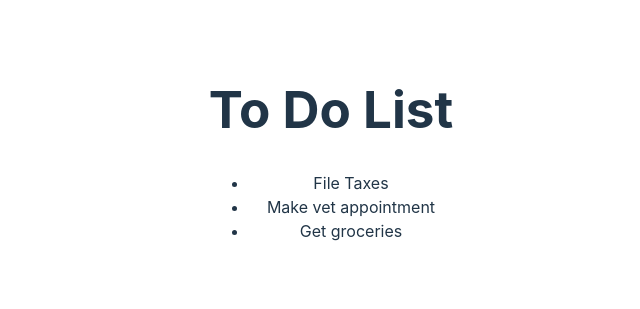
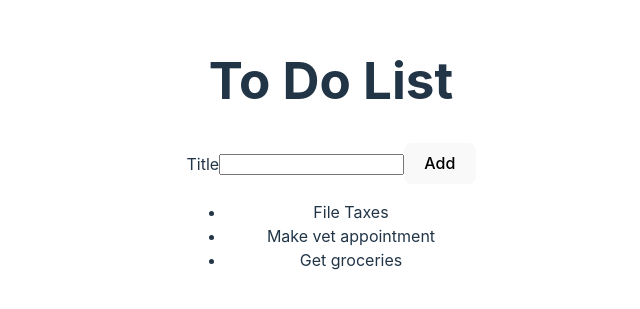
Before and after one commit to lauradurandv/react-todo, a React (Vite) app: page / in a window 1280 px wide. Shown: the part 247-556 px from the top of the page, without its empty margins (309-949 px from the left). Built offline with nearby package versions, Linux system fonts and the light colour scheme.

Commit message:
creating TodoList and AddTodoForm.

```diff
--- /dev/null
+++ b/src/AddTodoForm.jsx
@@ -0,0 +1,10 @@
+function AddTodoForm(){
+    return(
+        <form>
+            <label htmlFor="todoTitle">Title</label>
+            <input id="todoTitle"/>
+            <button>Add</button>
+        </form>
+    )
+}
+export default AddTodoForm
--- a/src/App.jsx
+++ b/src/App.jsx
@@ -1,19 +1,8 @@
 import './App.css'
+import TodoList from './TodoList'
+import AddTodoForm from './AddTodoForm'
 
-//Objects
-const toDoList = [
-  {
-    id: 0,
-    title: "File Taxes"
-  },
-  {
-    id:1,
-    title: "Make vet appointment"
-  },{
-    id:2,
-    title: "Get groceries"
-  }
-]
+
 function App() {
 
 
@@ -21,15 +10,8 @@
     <>
     <div>
       <h1>To Do List</h1>
-      <ul>
-        {
-          toDoList.map(function(item){
-            return(
-              <li key={item.id}>{item.title}</li>
-            )
-          })
-        }
-      </ul>
+      <AddTodoForm/>
+      <TodoList/>
     </div>
     </>
   )
--- /dev/null
+++ b/src/TodoList.jsx
@@ -0,0 +1,28 @@
+const toDoList = [
+  {
+    id: 0,
+    title: "File Taxes"
+  },
+  {
+    id:1,
+    title: "Make vet appointment"
+  },{
+    id:2,
+    title: "Get groceries"
+  }
+];
+
+function TodoList(){
+    return(
+        <ul>
+        {
+          toDoList.map(function(item){
+            return(
+              <li key={item.id}>{item.title}</li>
+            )
+          })
+        }
+      </ul>
+    )
+}
+export default TodoList
```
